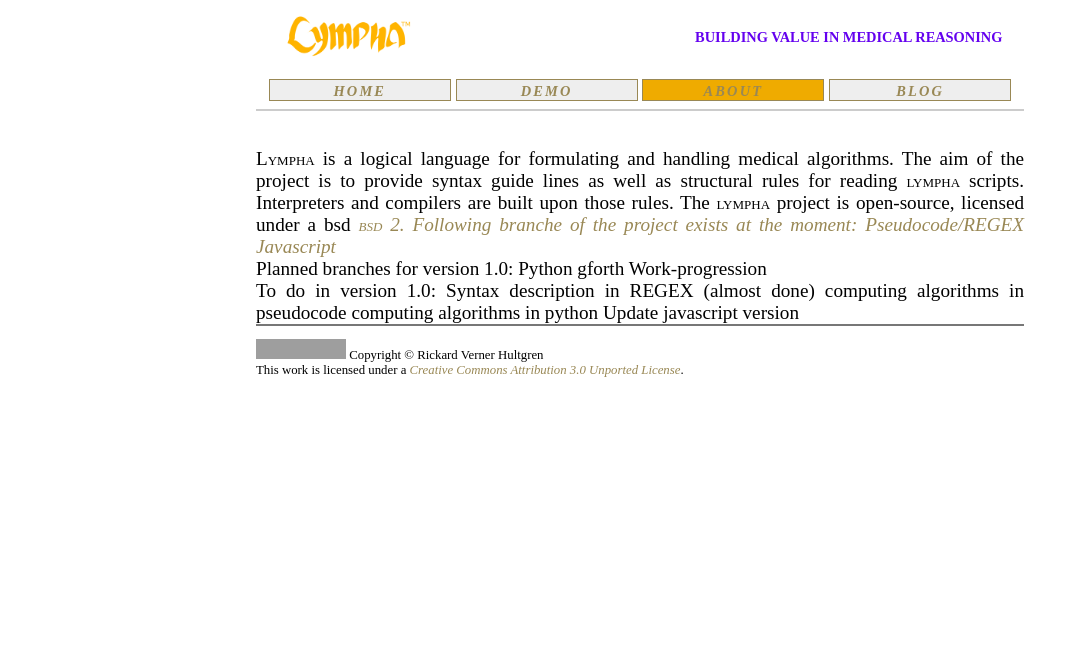
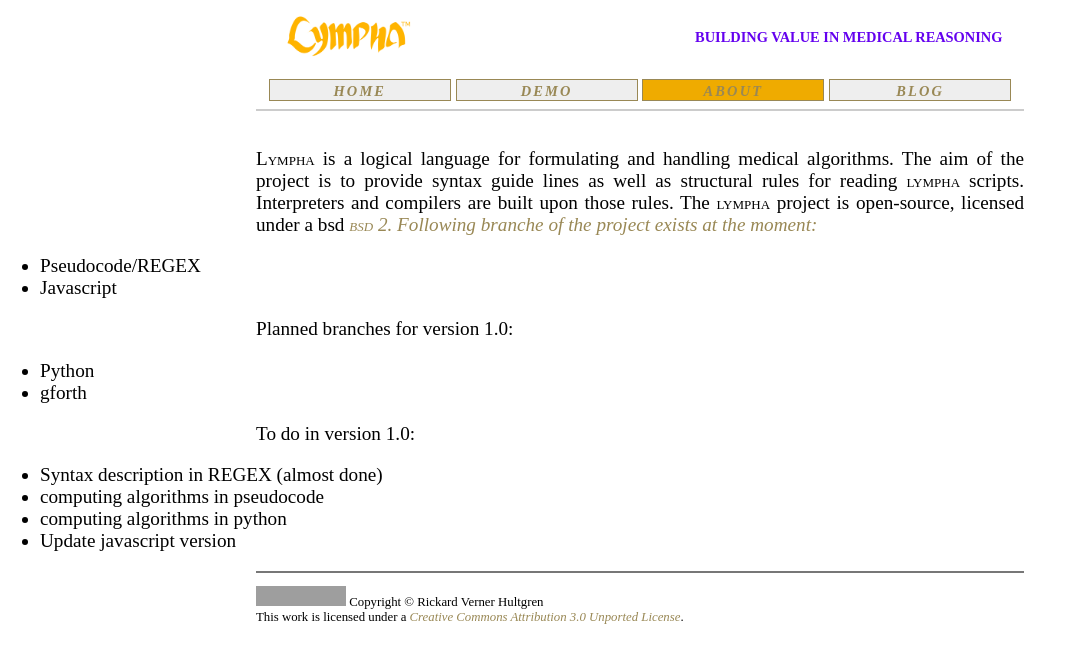
Before and after one commit to RickardHultgren/LYMPHA, a Jekyll site: the page built from about.md, in a window 1280 px wide. Shown: the top 663 px of the page, without its empty margins (0-1065 px from the left). Built offline with Jekyll 4.4.1, drawn with Linux system fonts in a browser that asks for light colours; some web fonts are replaced; our own code applies the rules of GitHub Pages for plain Markdown files; a script that is not in the unit is left out; grey boxes are pictures that could not be loaded.

Commit message:
Mr Hyde was here …

```diff
--- a/about.md
+++ b/about.md
@@ -4,16 +4,15 @@ document.getElementById( "abouttext").style.color="#000000";
 document.getElementById( "about").className="menu2active";
 </script>
  <span class="sc">Lympha</span> is a logical language for formulating and handling medical algorithms. The aim of the project is to provide syntax guide lines as well as structural rules for reading <span class="sc">lympha</span> scripts. Interpreters and compilers are built upon those rules. The <span class="sc">lympha</span> project is open-source, licensed under a bsd <a href="http://opensource.org/licenses/BSD-2-Clause"><span class=sc>bsd 2</span>. Following branche of the project exists at the moment:
-Pseudocode/REGEX
-Javascript
+ - Pseudocode/REGEX
+ - Javascript
 
 Planned branches for version 1.0:
-Python
-gforth
-Work-progression
+ - Python
+ - gforth
 
 To do in version 1.0:
-Syntax description in REGEX (almost done)
-computing algorithms in pseudocode
-computing algorithms in python
-Update javascript version
+ - Syntax description in REGEX  (almost done)
+ - computing algorithms in pseudocode
+ - computing algorithms in python
+ - Update javascript version
```
